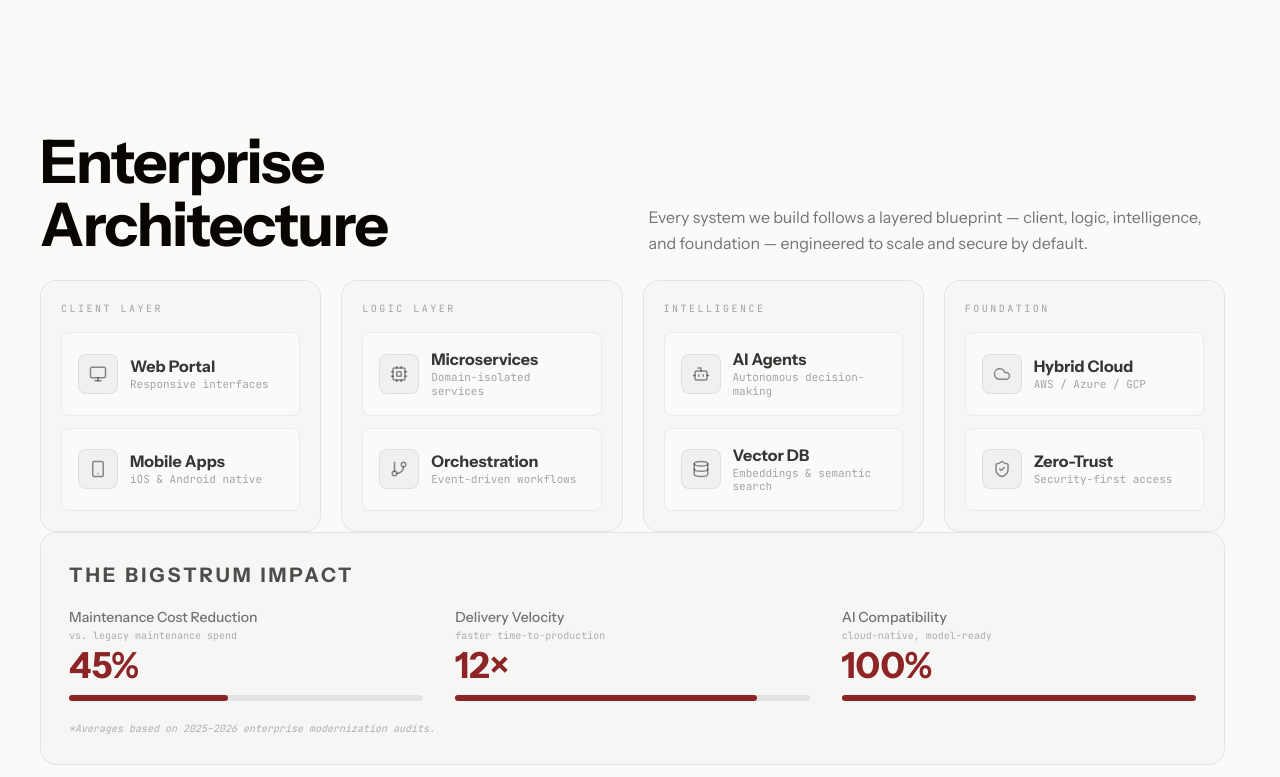
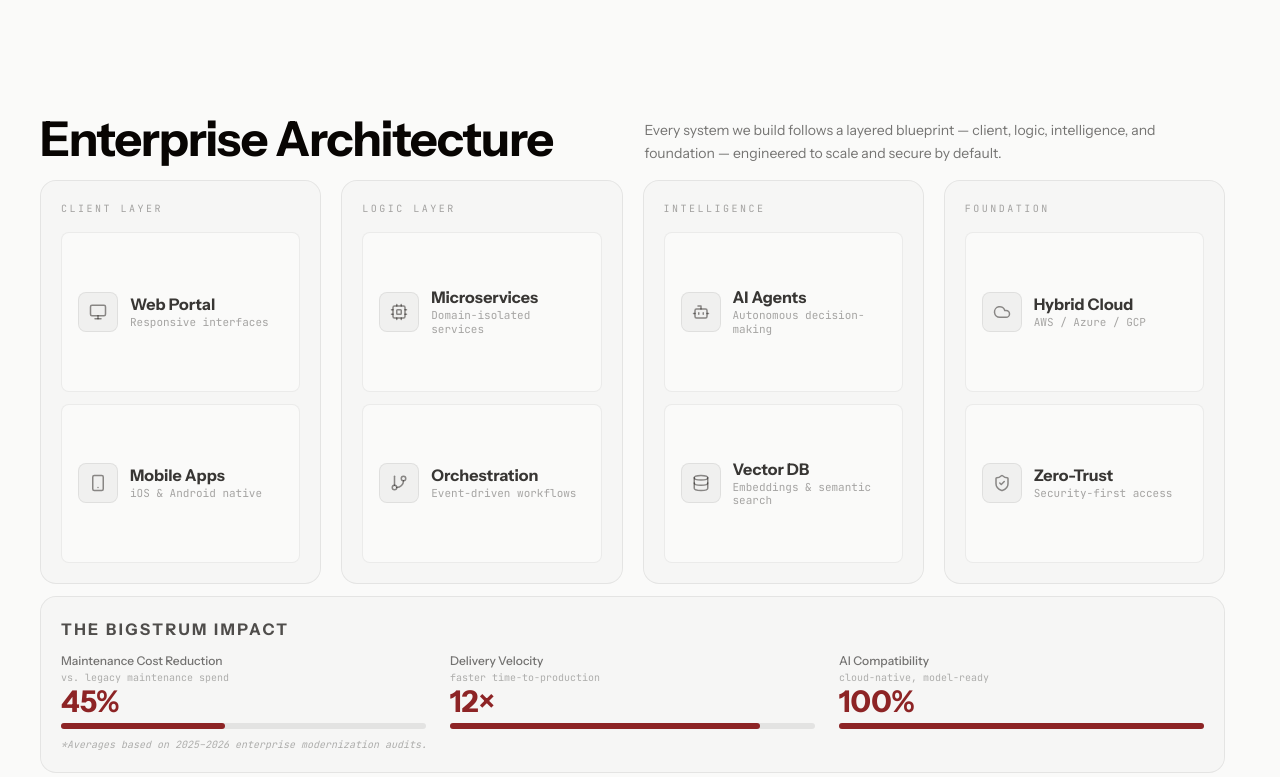
Before and after one commit to PrakharShukla-driveIT/bigstrum_fe, a Next.js app: page / in a window 1280 px wide. Shown: the part 3203-3980 px from the top of the page. Built offline with nearby package versions, Linux system fonts and the light colour scheme.

Commit message:
fix: windows responsiveness fixed

```diff
--- a/app/globals.css
+++ b/app/globals.css
@@ -126,19 +126,55 @@
 }
 
 /*
- * Section height — declared OUTSIDE @layer so it beats all layered rules.
- * This is required for flex-1 chains inside sections to resolve correctly.
+ * Section height — outside @layer + !important = beats everything including
+ * Tailwind utilities. Required so flex-1 chains inside sections resolve.
  */
 .snap-section {
-  height: 100vh;
-  height: 100dvh;
-  overflow: hidden;
+  height: 100vh !important;
+  height: 100dvh !important;
+  overflow: hidden !important;
 }
 @media (max-width: 1023px) {
   .snap-section {
     height: auto !important;
-    min-height: 100svh;
+    min-height: 100svh !important;
     overflow: visible !important;
+  }
+}
+
+/*
+ * Windows 16:9 / short viewport compact mode.
+ * At ≤780px viewport height (typical Windows 1366×768 / 1920×1080 at 125% DPI),
+ * reduce vertical padding and heading sizes so content fits in 100dvh.
+ */
+@media (min-width: 1024px) and (max-height: 780px) {
+  .snap-section .section-inner {
+    padding-top: 12px !important;
+    padding-bottom: 4px !important;
+  }
+
+  /* Tighten gap between section label + header + body */
+  .snap-section .section-inner > * {
+    margin-bottom: 0 !important;
+  }
+
+  /* Shrink display headings */
+  .snap-section h2 {
+    font-size: clamp(1.4rem, 2.8vw, 2.2rem) !important;
+    line-height: 1.1 !important;
+  }
+
+  /* Tighten all gap utilities inside sections */
+  .snap-section .gap-4 { gap: 8px !important; }
+  .snap-section .gap-5 { gap: 10px !important; }
+  .snap-section .gap-6 { gap: 10px !important; }
+  .snap-section .gap-8 { gap: 12px !important; }
+  .snap-section .sm\:gap-5 { gap: 10px !important; }
+  .snap-section .sm\:gap-8 { gap: 12px !important; }
+
+  /* Architecture: reduce metrics padding */
+  .snap-section [class*="sm:p-7"] {
+    padding: 12px !important;
   }
 }
 
--- a/components/landing/about-section.tsx
+++ b/components/landing/about-section.tsx
@@ -67,7 +67,7 @@ export function AboutSection() {
       id="about"
       className="snap-section relative bg-primary overflow-hidden flex flex-col"
     >
-      <div className={`max-w-7xl mx-auto px-6 lg:px-10 w-full flex-1 flex flex-col pt-16 sm:pt-24 pb-5 sm:pb-8 ${expanded ? "overflow-y-auto" : "overflow-hidden"}`}>
+      <div className={`section-inner max-w-7xl mx-auto px-6 lg:px-10 w-full flex-1 flex flex-col pt-16 sm:pt-20 pb-4 sm:pb-6 ${expanded ? "overflow-y-auto" : "overflow-hidden"}`}>
 
         {/* Section label */}
         <div className="flex items-center gap-4 mb-4 sm:mb-5 shrink-0">
--- a/components/landing/architecture-section.tsx
+++ b/components/landing/architecture-section.tsx
@@ -91,7 +91,7 @@ export function ArchitectureSection() {
       id="architecture"
       className="snap-section relative bg-background border-t border-foreground/10 overflow-hidden flex flex-col"
     >
-      <div className="max-w-7xl mx-auto px-6 lg:px-10 w-full flex-1 flex flex-col pt-16 sm:pt-24 pb-4 sm:pb-8 min-h-0" style={{ minHeight: 0 }}>
+      <div className="section-inner max-w-7xl mx-auto px-6 lg:px-10 w-full flex-1 flex flex-col pt-16 sm:pt-20 pb-4 sm:pb-6 min-h-0" style={{ minHeight: 0 }}>
 
         {/* Section label */}
         <div className="flex items-center gap-4 mb-2 sm:mb-4 shrink-0">
@@ -100,21 +100,21 @@ export function ArchitectureSection() {
         </div>
 
         {/* Header */}
-        <div ref={headerRef} className="grid lg:grid-cols-12 gap-3 lg:gap-8 mb-4 sm:mb-6 shrink-0">
+        <div ref={headerRef} className="grid lg:grid-cols-12 gap-3 lg:gap-6 mb-3 sm:mb-4 shrink-0">
           <div className="lg:col-span-6">
-            <h2 className="font-display text-3xl md:text-5xl lg:text-5xl xl:text-6xl tracking-tight text-foreground leading-[1.05] font-bold">
+            <h2 className="font-display text-3xl md:text-4xl lg:text-4xl xl:text-5xl tracking-tight text-foreground leading-[1.05] font-bold">
               Enterprise Architecture
             </h2>
           </div>
           <div className="hidden lg:col-span-6 lg:flex lg:items-end">
-            <p className="text-foreground/55 text-base leading-relaxed">
+            <p className="text-foreground/55 text-sm leading-relaxed">
               Every system we build follows a layered blueprint — client, logic, intelligence, and foundation — engineered to scale and secure by default.
             </p>
           </div>
         </div>
 
         {/* Body — flex-1 fills remaining height */}
-        <div className="flex-1 flex flex-col min-h-0 gap-3 sm:gap-5">
+        <div className="flex-1 flex flex-col min-h-0 gap-3">
 
           {/* Architecture layers grid — flex-1 so it takes remaining height */}
           <div ref={grid.ref} className="flex-1 min-h-0 grid grid-cols-2 lg:grid-cols-4 gap-3 sm:gap-5">
@@ -149,20 +149,20 @@ export function ArchitectureSection() {
           {/* Impact metrics — fixed height at bottom */}
           <div
             ref={metricsRef.ref}
-            className={`shrink-0 rounded-2xl border border-foreground/[0.07] bg-foreground/[0.015] p-4 sm:p-7
+            className={`shrink-0 rounded-2xl border border-foreground/[0.07] bg-foreground/[0.015] p-4 sm:p-5
               transition-all duration-700 ${metricsRef.inView ? "opacity-100 translate-y-0" : "opacity-0 translate-y-8"}`}
             style={{ transitionDelay: "320ms" }}
           >
-            <p className="font-display text-base sm:text-xl font-bold tracking-[0.15em] uppercase text-foreground/70 mb-3 sm:mb-5">The Bigstrum Impact</p>
-            <div className="grid grid-cols-1 sm:grid-cols-3 gap-4 sm:gap-8">
+            <p className="font-display text-sm sm:text-base font-bold tracking-[0.15em] uppercase text-foreground/70 mb-2 sm:mb-3">The Bigstrum Impact</p>
+            <div className="grid grid-cols-1 sm:grid-cols-3 gap-3 sm:gap-6">
               {metrics.map(({ value, label, sub, pct }, i) => (
-                <div key={label} className="flex flex-col gap-2 sm:gap-3">
-                  <div className="flex sm:flex-col sm:gap-1 items-center sm:items-start justify-between gap-2">
+                <div key={label} className="flex flex-col gap-1.5">
+                  <div className="flex sm:flex-col sm:gap-0.5 items-center sm:items-start justify-between gap-2">
                     <div>
-                      <p className="text-xs sm:text-sm text-foreground/55 font-medium leading-tight">{label}</p>
+                      <p className="text-xs text-foreground/55 font-medium leading-tight">{label}</p>
                       <p className="hidden sm:block text-[10px] font-mono text-foreground/30 mt-0.5">{sub}</p>
                     </div>
-                    <span className="font-display text-2xl sm:text-4xl font-bold text-primary shrink-0 leading-none">{value}</span>
+                    <span className="font-display text-2xl sm:text-3xl font-bold text-primary shrink-0 leading-none">{value}</span>
                   </div>
                   <div className="w-full h-1.5 rounded-full bg-foreground/[0.08]">
                     <div
@@ -173,7 +173,7 @@ export function ArchitectureSection() {
                 </div>
               ))}
             </div>
-            <p className="mt-3 sm:mt-5 text-[10px] font-mono text-foreground/30 italic">
+            <p className="mt-2 text-[10px] font-mono text-foreground/30 italic">
               *Averages based on 2025–2026 enterprise modernization audits.
             </p>
           </div>
--- a/components/landing/capabilities-section.tsx
+++ b/components/landing/capabilities-section.tsx
@@ -185,7 +185,7 @@ export function CapabilitiesSection() {
       id="capabilities"
       className="snap-section relative bg-primary overflow-hidden flex flex-col"
     >
-      <div className="max-w-7xl mx-auto px-6 lg:px-10 w-full flex-1 flex flex-col min-h-0 pt-16 sm:pt-20 pb-2 sm:pb-5">
+      <div className="section-inner max-w-7xl mx-auto px-6 lg:px-10 w-full flex-1 flex flex-col min-h-0 pt-16 sm:pt-20 pb-2 sm:pb-5">
 
         {/* Section label */}
         <div className="flex items-center gap-4 mb-1 sm:mb-3 shrink-0">
--- a/components/landing/case-studies-section.tsx
+++ b/components/landing/case-studies-section.tsx
@@ -46,7 +46,7 @@ export function CaseStudiesSection() {
       id="case-studies"
       className="snap-section relative bg-primary overflow-hidden flex flex-col"
     >
-      <div className="max-w-7xl mx-auto px-6 lg:px-10 w-full flex-1 flex flex-col pt-16 sm:pt-20 pb-2 sm:pb-5">
+      <div className="section-inner max-w-7xl mx-auto px-6 lg:px-10 w-full flex-1 flex flex-col pt-16 sm:pt-20 pb-2 sm:pb-5">
 
         {/* Section label */}
         <div className="flex items-center gap-4 mb-2 sm:mb-4 shrink-0">
--- a/components/landing/contact-section.tsx
+++ b/components/landing/contact-section.tsx
@@ -104,7 +104,7 @@ export function ContactSection() {
       id="contact"
       className="snap-section relative bg-background flex flex-col overflow-hidden"
     >
-      <div className="max-w-7xl mx-auto px-6 lg:px-10 w-full flex-1 flex flex-col pt-16 pb-0 sm:min-h-0">
+      <div className="section-inner max-w-7xl mx-auto px-6 lg:px-10 w-full flex-1 flex flex-col pt-16 pb-0 sm:min-h-0">
 
         {/* Section label */}
         <div className="flex items-center gap-4 mb-2 sm:mb-6 shrink-0">
```
